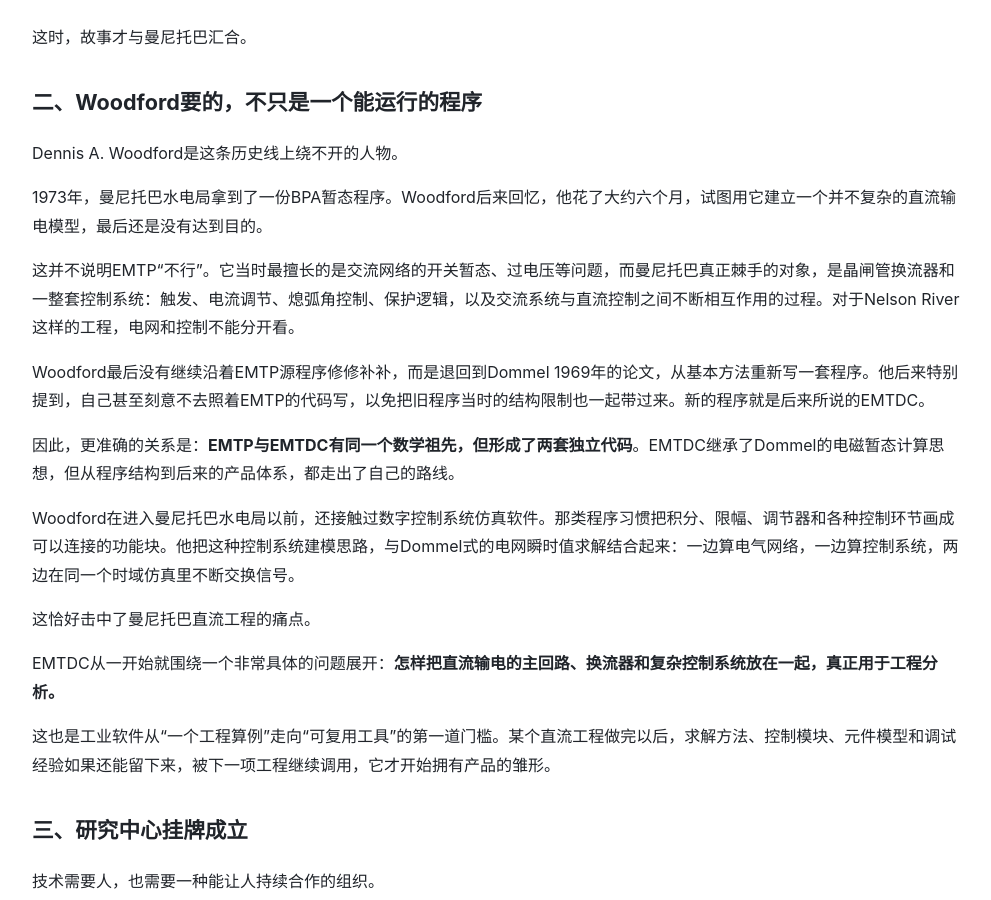
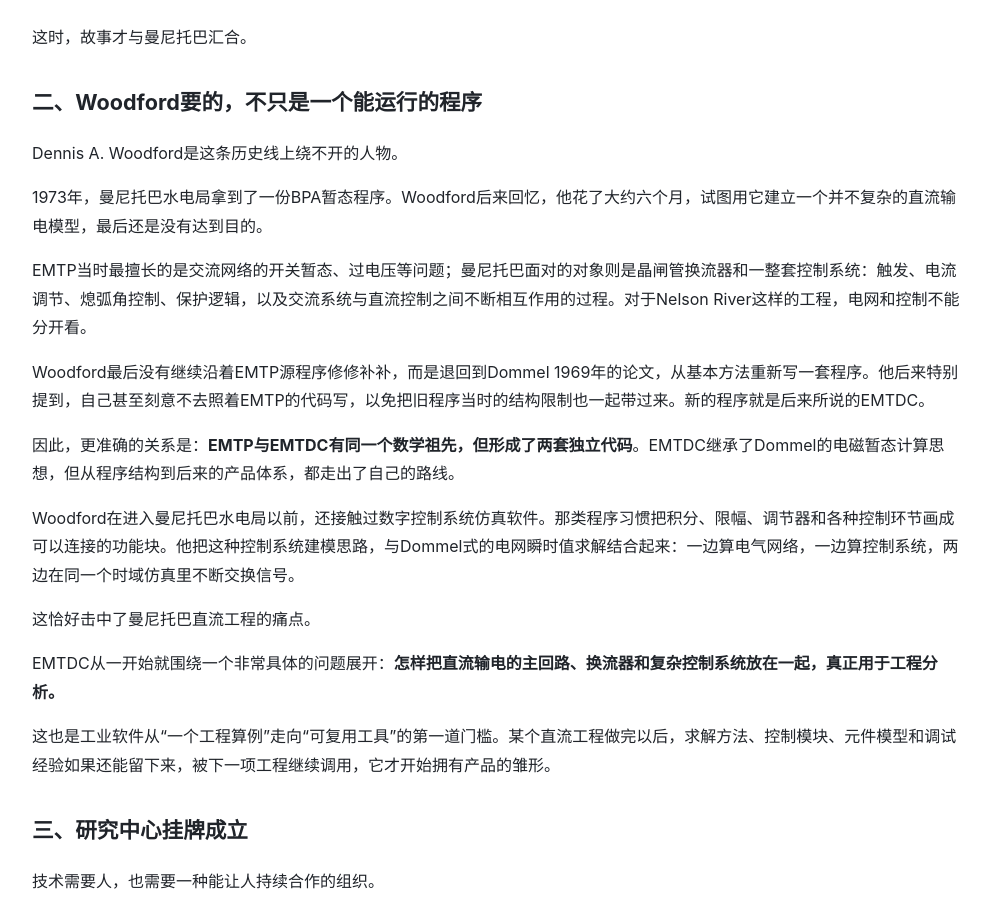
Before and after one commit to zoudehupowersystem/zoudehupowersystem.github.io, a Jekyll site: the page built from 曼尼托巴水电局的创业史.md, in a window 1280 px wide and 900 px high, scrolled down 3970 px. Shown: the whole window, without its empty margins (143-1134 px from the left). Built offline with Jekyll 4.4.1, drawn with Linux system fonts in a browser that asks for light colours; some of the changed text lies outside the part shown.

Commit message:
Reduce repetitive rhetoric in Manitoba history

```diff
--- a/曼尼托巴水电局的创业史.md
+++ b/曼尼托巴水电局的创业史.md
@@ -131,7 +131,7 @@ Dennis A. Woodford是这条历史线上绕不开的人物。
 
 1973年，曼尼托巴水电局拿到了一份BPA暂态程序。Woodford后来回忆，他花了大约六个月，试图用它建立一个并不复杂的直流输电模型，最后还是没有达到目的。
 
-这并不说明EMTP“不行”。它当时最擅长的是交流网络的开关暂态、过电压等问题，而曼尼托巴真正棘手的对象，是晶闸管换流器和一整套控制系统：触发、电流调节、熄弧角控制、保护逻辑，以及交流系统与直流控制之间不断相互作用的过程。对于Nelson River这样的工程，电网和控制不能分开看。
+EMTP当时最擅长的是交流网络的开关暂态、过电压等问题；曼尼托巴面对的对象则是晶闸管换流器和一整套控制系统：触发、电流调节、熄弧角控制、保护逻辑，以及交流系统与直流控制之间不断相互作用的过程。对于Nelson River这样的工程，电网和控制不能分开看。
 
 Woodford最后没有继续沿着EMTP源程序修修补补，而是退回到Dommel 1969年的论文，从基本方法重新写一套程序。他后来特别提到，自己甚至刻意不去照着EMTP的代码写，以免把旧程序当时的结构限制也一起带过来。新的程序就是后来所说的EMTDC。
 
@@ -211,7 +211,7 @@ Wierckx后来回忆，团队最初展示的，只是一个滤波支路，而不
 
 研究团队之所以有机会迈出这一步，离不开水电局作为早期用户的角色。它不只是拨款方，更掌握着实际工程、控制设备和验证需求。没有这种连接，实验室原型很容易停留在“我们自己试过，效果不错”的阶段。
 
-当然，早期用户支持也不能是不计成本的支持。真正有价值的支持，是提供现场问题、必要资料和试验机会，同时让结果经得起工程检验。
+当然，早期用户支持也不能是不计成本的支持。有价值的支持需要提供现场问题、必要资料和试验机会，同时让结果经得起工程检验。
 
 ### 六、技术突破的经济意义
 
@@ -431,7 +431,7 @@ RTDS的大系统能力不断提高，很容易让人产生一种错觉：好像
 
 这正是一家小型专业研发企业很值得研究的地方：**不需要什么都自己造，但必须知道什么必须掌握在自己手里。**
 
-通用CPU可以来自IBM，真正不能外包的是对实时仿真任务的理解：怎样分配网络，怎样控制通信延迟，怎样设计I/O，怎样把新的处理器能力变成用户可以调用的仿真资源，怎样让旧模型在新硬件上继续可靠运行。
+通用CPU可以来自IBM；对实时仿真任务的理解必须留在团队内部：怎样分配网络，怎样控制通信延迟，怎样设计I/O，怎样把新的处理器能力变成用户可以调用的仿真资源，怎样让旧模型在新硬件上继续可靠运行。
 
 2017年4月，RTDS又推出NovaCor平台，采用IBM POWER8处理器，开发过程中获得OpenPOWER生态与IBM的支持。对一家温尼伯几十人的公司来说，这种路线很现实：它不与半导体巨头比赛制造CPU，而是把世界上先进的通用计算技术重新组织成高度专用的电力系统实时仿真平台。
 
@@ -545,9 +545,9 @@ RTDS早在1994年就已经成为独立的私人公司。研究中心以及后来
 
 水电局/MHI这一侧因此有公开财报可以追踪；RTDS私人股东这一侧的公开材料明显更少。在本文能够核实的公司历史、创始人访谈、AMETEK公告和监管文件中，没有找到一份由原股东或收购方发布的材料，说明私人股东为什么在2022年选择出售，也没有找到完整披露交割前最终股东结构的公开文件。创始工程师陆续进入职业生涯后期、接班安排，以及一个约75人规模的专业公司面对全球服务网络时可能遇到的扩张边界，都可以作为研究问题，但目前没有可靠公开证据把其中任何一项确认成交易的直接动因。AMETEK公告解释了买方的战略逻辑，没有披露卖方的决策过程。这个证据空白应当保留下来。
 
-读到这里，这段组织史的轮廓才真正清楚：早期由公共机构、大学和企业共同支持的研发，孵化出产品；产品以独立公司方式经营，并通过许可安排继续向技术来源一方提供收益；多年之后，外部买方收购公司，原有收益关系随之发生转换和终结。
+这段组织史可以概括为：早期由公共机构、大学和企业共同支持的研发孵化出产品；产品以独立公司方式经营，并通过许可安排继续向技术来源一方提供收益；多年之后，外部买方收购公司，原有收益关系随之发生转换和终结。
 
-这不是一句“卖掉软件公司”可以准确概括的过程。
+因此，用“卖掉软件公司”概括这段交易，会丢失关键的权益转换关系。
 
 对AMETEK来说，公开说明的战略理由在于电网现代化、可再生能源、分布式资源与储能等领域的发展，以及RTDS实时仿真技术对其电子仪器业务的补充。
 
```
